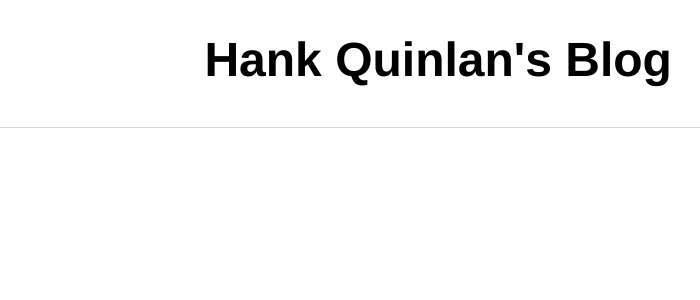
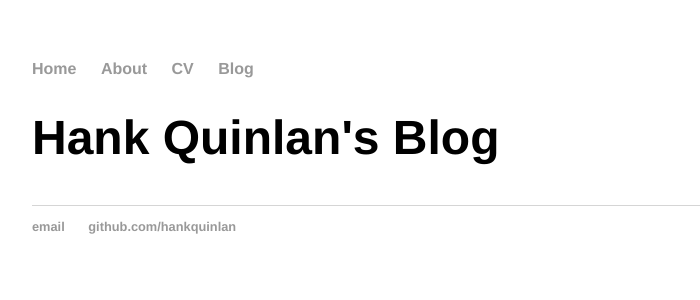
Before and after one commit to CNakano7/CNakano7.github.io, a Jekyll site: the page built from blog/index.html, in a window 1280 px wide. Shown: the top 300 px of the page, without its empty margins (160-860 px from the left). Built offline with Jekyll 4.4.1, drawn with Linux system fonts in a browser that asks for light colours.

Commit message:
Update main.css

```diff
--- a/css/main.css
+++ b/css/main.css
@@ -1,42 +1,3 @@
-<html>
-<head>
-<style>
-ul {
-  list-style-type: none;
-  margin: 0;
-  padding: 0;
-  overflow: hidden;
-  background-color: #333;
-}
-
-li {
-  float: left;
-}
-
-li a {
-  display: block;
-  color: white;
-  text-align: center;
-  padding: 14px 16px;
-  text-decoration: none;
-}
-
-li a:hover {
-  background-color: #111;
-}
-</style>
-</head>
-<body>
-
-<ul>
-  <li><a href=>Home</a></li>
-  <li><a href=>News</a></li>
-  <li><a href=>Contact</a></li>
-  <li><a href=>About</a></li>
-</ul>
-
-</body>
-
 body {
     margin: 60px auto;
     width: 70%;
```
